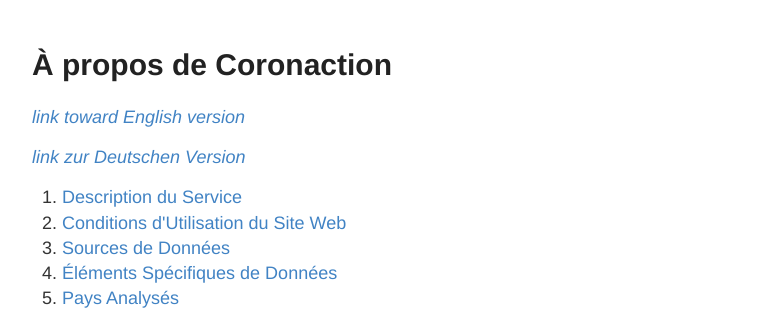
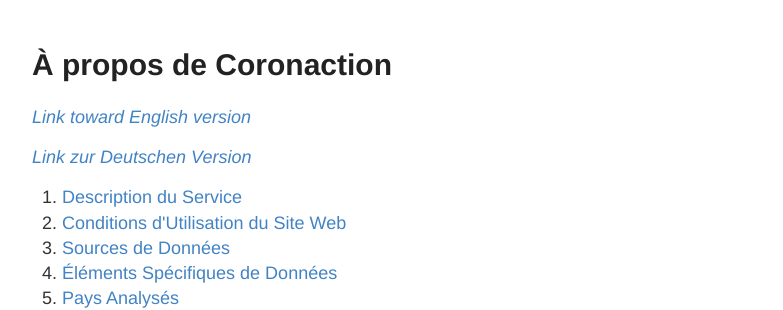
Before and after one commit to coronaction/coronaction.github.io, a Jekyll site: the page built from about-fr.md, in a window 1280 px wide and 900 px high. Shown: the part 152-462 px from the top of the window, without its empty margins (248-1031 px from the left). Built offline with Jekyll 4.4.1, drawn with Linux system fonts in a browser that asks for light colours.

```diff
--- a/about-fr.md
+++ b/about-fr.md
@@ -4,9 +4,9 @@ title: À propos de Coronaction
 permalink: /about-fr/
 ---
 
-*[link toward English version](/about/)*
+*[Link toward English version](/about/)*
 
-*[link zur Deutschen Version](/about-de/)*
+*[Link zur Deutschen Version](/about-de/)*
 
 
 1. [Description du Service](#description-du-service)
```
Also changed, not shown: about.md (+1 -1 lines).
